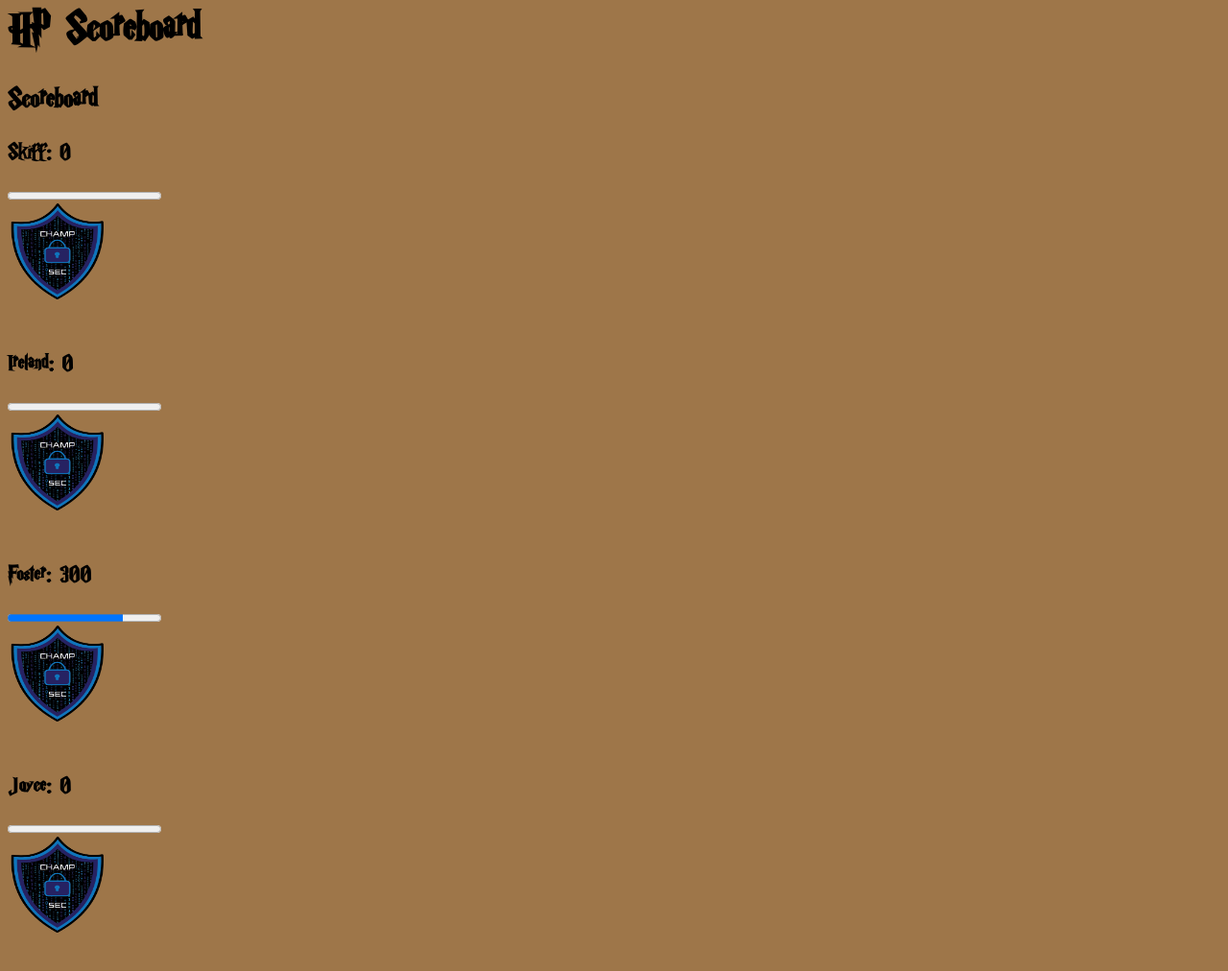
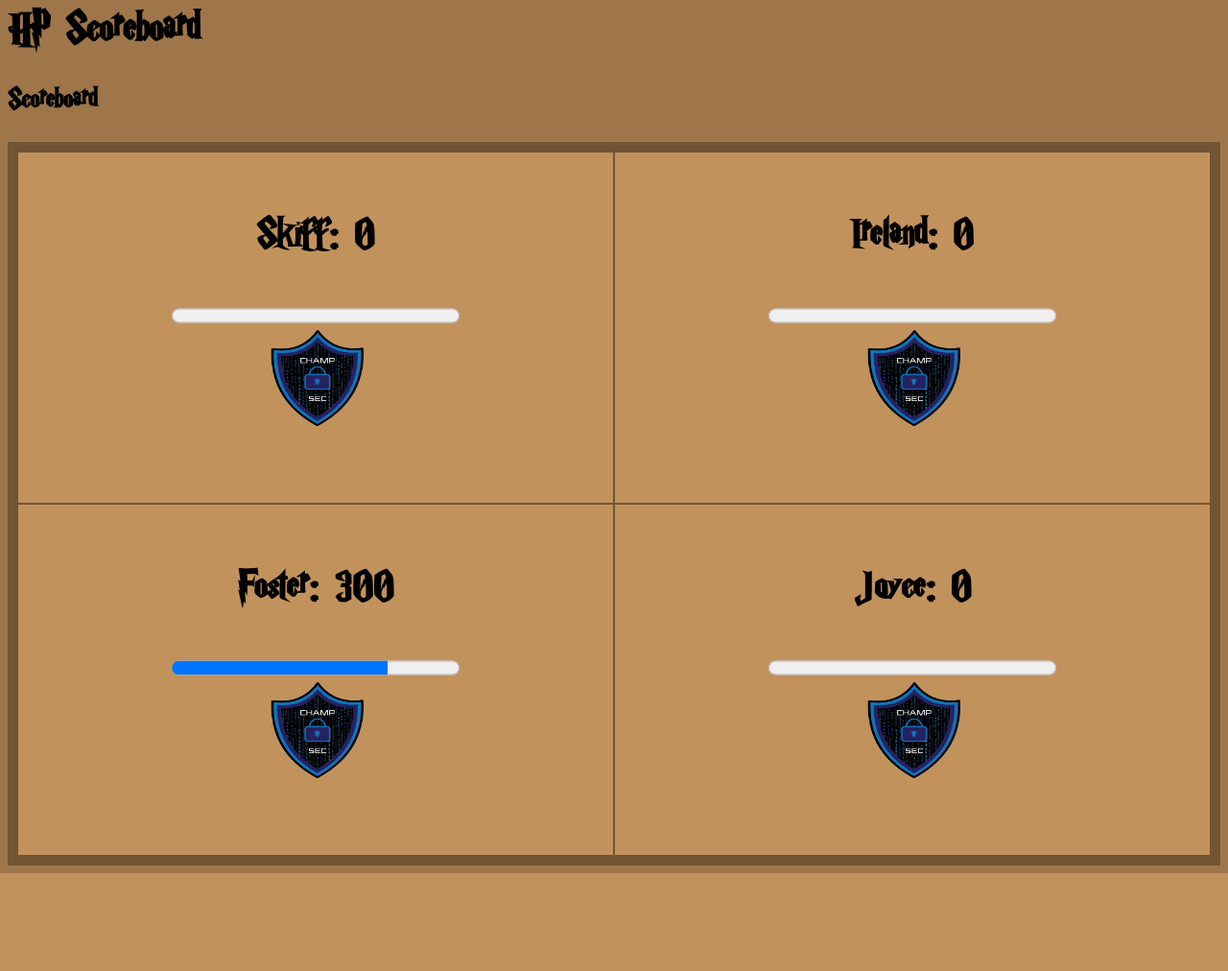
Before and after one commit to SomethingGeneric/fctfd, a Flask app: page /scoreboard in a window 1280 px wide. Shown: the whole page at 96% size. After the commit the page ends 910 px from the top, so only its background shows below. Run offline with Flask 3, Linux system fonts and the light colour scheme.

Commit message:
grid layout (closes #1)

```diff
--- a/server.py
+++ b/server.py
@@ -101,20 +101,22 @@ def scoreboard():
                 "won.html", team_name=team["name"], players=team["players"]
             )
 
-    sb_html = ""
+    sb_html = "<div class=\"grid-container\">"
 
     for team in teams:
         if team["logo-path"] == '':
             lp = "/static/error.png"
         else:
             lp = "/static/" + team["logo-path"]
-        sb_html += render_template(
+        sb_html += "<div class=\"grid-item\">" + render_template(
             "team_prog.html",
             team_name=team["name"],
             points=team["score"],
             max_points=max_points,
             team_logo=lp,
-        )
+        ) + "</div>"
+
+    sb_html += "</div>"
 
     return render_template(
         "page.html",
--- a/static/style.css
+++ b/static/style.css
@@ -8,6 +8,20 @@ body {
     ffefwf-color: #2c2f36;
     color: black;
     font-family: 'Harryman', serif;
+}
+
+.grid-container {
+    display: grid;
+    grid-template-columns: auto auto;
+    background-color: #705434;
+    padding: 10px;
+}
+  .grid-item {
+    background-color: #c2925d;
+    border: 1px solid #705434;
+    padding: 20px;
+    font-size: 30px;
+    text-align: center;
 }
 
 h1 {
```
